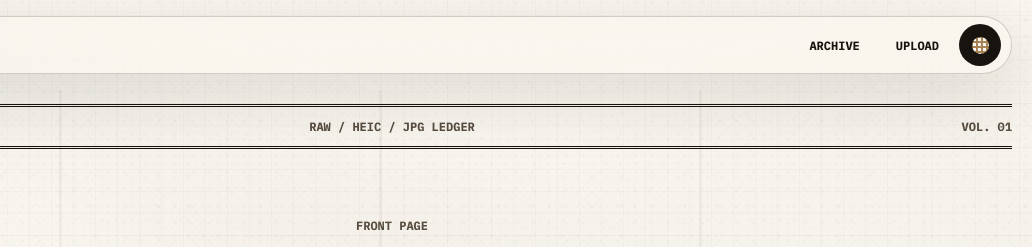
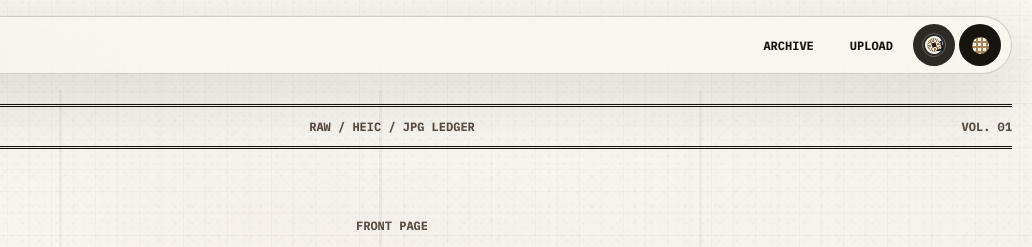
Before and after one commit to ding547/Lace-Field-Journal, a plain HTML site: page index.html in a window 1280 px wide. Shown: the top 247 px of the page, 248-1280 px from the left. Drawn offline with Linux system fonts and the light colour scheme; animation ran at ten frames a second.

Commit message:
Add persistent background music player

```diff
--- a/app.js
+++ b/app.js
@@ -2,6 +2,12 @@ const DB_NAME = "lace-field-portfolio";
 const STORE_NAME = "works";
 const DB_VERSION = 1;
 const PUBLISHED_WORKS_URL = "./data/works.json";
+const BGM_TRACKS = [
+  "./assets/audio/bgm-01.mp3",
+  "./assets/audio/bgm-02.mp3",
+  "./assets/audio/bgm-03.mp3",
+  "./assets/audio/bgm-04.mp3",
+];
 
 const categories = [
   { id: "human", slug: "human", label: "Human", subtitle: "People, gesture, street gravity" },
@@ -114,6 +120,11 @@ const state = {
   activeWorkId: null,
   sceneMotionTicking: false,
   pointer: { x: 0.5, y: 0.5 },
+  music: {
+    audio: null,
+    index: 0,
+    wantsPlayback: false,
+  },
 };
 
 const elements = {
@@ -147,6 +158,8 @@ const elements = {
   rawInput: document.querySelector("#rawInput"),
   previewImage: document.querySelector("#previewImage"),
   rawName: document.querySelector("#rawName"),
+  musicToggle: document.querySelector("#musicToggle"),
+  musicToggleLabel: document.querySelector("#musicToggleLabel"),
   textureToggle: document.querySelector("#textureToggle"),
   exportButton: document.querySelector("#exportButton"),
   resetButton: document.querySelector("#resetButton"),
@@ -1246,6 +1259,85 @@ function bindTextureToggle() {
     elements.textureToggle.setAttribute("aria-pressed", String(!isOff));
     window.dispatchEvent(new Event("lace-texture-change"));
   });
+}
+
+function bindMusicToggle() {
+  if (!elements.musicToggle || !BGM_TRACKS.length) return;
+
+  const audio = new Audio();
+  audio.preload = "auto";
+  audio.volume = 0.36;
+  state.music.audio = audio;
+  let skipCount = 0;
+
+  function updateMusicButton(isPlaying) {
+    elements.musicToggle.classList.toggle("is-playing", isPlaying);
+    elements.musicToggle.setAttribute("aria-pressed", String(isPlaying));
+    elements.musicToggle.title = isPlaying ? "Pause background music" : "Play background music";
+    if (elements.musicToggleLabel) {
+      elements.musicToggleLabel.textContent = isPlaying ? "Pause background music" : "Play background music";
+    }
+  }
+
+  function loadTrack(index) {
+    state.music.index = index % BGM_TRACKS.length;
+    audio.src = BGM_TRACKS[state.music.index];
+    audio.load();
+  }
+
+  function advanceTrack() {
+    loadTrack((state.music.index + 1) % BGM_TRACKS.length);
+  }
+
+  async function playCurrent() {
+    state.music.wantsPlayback = true;
+    if (!audio.src) loadTrack(state.music.index);
+    try {
+      await audio.play();
+      skipCount = 0;
+      updateMusicButton(true);
+    } catch (error) {
+      state.music.wantsPlayback = false;
+      updateMusicButton(false);
+      console.warn("Background music could not start.", error);
+    }
+  }
+
+  function pauseCurrent() {
+    state.music.wantsPlayback = false;
+    audio.pause();
+    updateMusicButton(false);
+  }
+
+  elements.musicToggle.addEventListener("click", () => {
+    if (state.music.wantsPlayback && !audio.paused) {
+      pauseCurrent();
+      return;
+    }
+    playCurrent();
+  });
+
+  audio.addEventListener("play", () => updateMusicButton(true));
+  audio.addEventListener("pause", () => {
+    if (!state.music.wantsPlayback || audio.paused) updateMusicButton(false);
+  });
+  audio.addEventListener("ended", () => {
+    advanceTrack();
+    if (state.music.wantsPlayback) playCurrent();
+  });
+  audio.addEventListener("error", () => {
+    if (!state.music.wantsPlayback || skipCount >= BGM_TRACKS.length - 1) {
+      state.music.wantsPlayback = false;
+      updateMusicButton(false);
+      return;
+    }
+    skipCount += 1;
+    advanceTrack();
+    playCurrent();
+  });
+
+  loadTrack(state.music.index);
+  updateMusicButton(false);
 }
 
 function bindExportAndReset() {
@@ -1645,6 +1737,7 @@ async function init() {
   bindDialog();
   bindRowDeletes();
   bindTextureToggle();
+  bindMusicToggle();
   bindExportAndReset();
   bindKineticScenes();
   bindPointerMotion();
--- a/index.html
+++ b/index.html
@@ -14,7 +14,7 @@
       href="https://fonts.googleapis.com/css2?family=IBM+Plex+Mono:wght@400;500;600;700&family=Newsreader:opsz,wght@6..72,500;6..72,700;6..72,800&display=swap"
       rel="stylesheet"
     />
-    <link rel="stylesheet" href="./styles.css?v=20260522b" />
+    <link rel="stylesheet" href="./styles.css?v=20260523a" />
   </head>
   <body>
     <div class="paper-grain" aria-hidden="true"></div>
@@ -28,6 +28,10 @@
       <nav class="site-nav" aria-label="Primary navigation">
         <a href="#/">Archive</a>
         <a class="upload-nav" href="#/studio">Upload</a>
+        <button class="icon-button music-button" id="musicToggle" type="button" aria-pressed="false" title="Play background music">
+          <span class="music-disc" aria-hidden="true"></span>
+          <span class="sr-only" id="musicToggleLabel">Play background music</span>
+        </button>
         <button class="icon-button" id="textureToggle" type="button" aria-pressed="true" title="Toggle ink texture">
           <span class="button-dot"></span>
           <span class="sr-only">Toggle ink texture</span>
@@ -248,6 +252,6 @@
       </article>
     </template>
 
-    <script src="./app.js?v=20260522b" type="module"></script>
+    <script src="./app.js?v=20260523a" type="module"></script>
   </body>
 </html>
--- a/styles.css
+++ b/styles.css
@@ -226,6 +226,56 @@ img {
   background: var(--ink);
 }
 
+.music-button {
+  position: relative;
+  background: rgba(23, 19, 15, 0.9);
+}
+
+.music-button::after {
+  content: "";
+  position: absolute;
+  inset: 9px;
+  border: 1px solid rgba(250, 247, 240, 0.26);
+  border-radius: 50%;
+  pointer-events: none;
+}
+
+.music-disc {
+  position: relative;
+  width: 18px;
+  height: 18px;
+  border: 2px solid var(--paper-light);
+  border-radius: 50%;
+  background:
+    radial-gradient(circle at 50% 50%, var(--ink) 0 2px, transparent 2.4px),
+    radial-gradient(circle, transparent 0 6px, rgba(250, 247, 240, 0.26) 6.4px 7px, transparent 7.4px),
+    repeating-conic-gradient(from 0deg, rgba(250, 247, 240, 0.9) 0 9deg, rgba(169, 130, 85, 0.9) 9deg 18deg);
+  box-shadow: inset 0 0 0 1px rgba(23, 19, 15, 0.24);
+}
+
+.music-disc::after {
+  content: "";
+  position: absolute;
+  top: 3px;
+  left: 9px;
+  width: 5px;
+  height: 8px;
+  border-right: 2px solid var(--ink);
+  border-bottom: 2px solid var(--ink);
+  border-radius: 0 0 3px 0;
+  transform: rotate(-12deg);
+}
+
+.music-button.is-playing .music-disc {
+  animation: musicSpin 3.2s linear infinite;
+}
+
+@keyframes musicSpin {
+  to {
+    transform: rotate(360deg);
+  }
+}
+
 .button-dot {
   width: 17px;
   height: 17px;
@@ -1438,6 +1488,10 @@ main {
     display: none;
   }
 
+  .site-nav .music-button {
+    display: grid;
+  }
+
   .hero-section {
     min-height: auto;
     padding-top: 90px;
```
Also changed, not shown: 4 other files.
